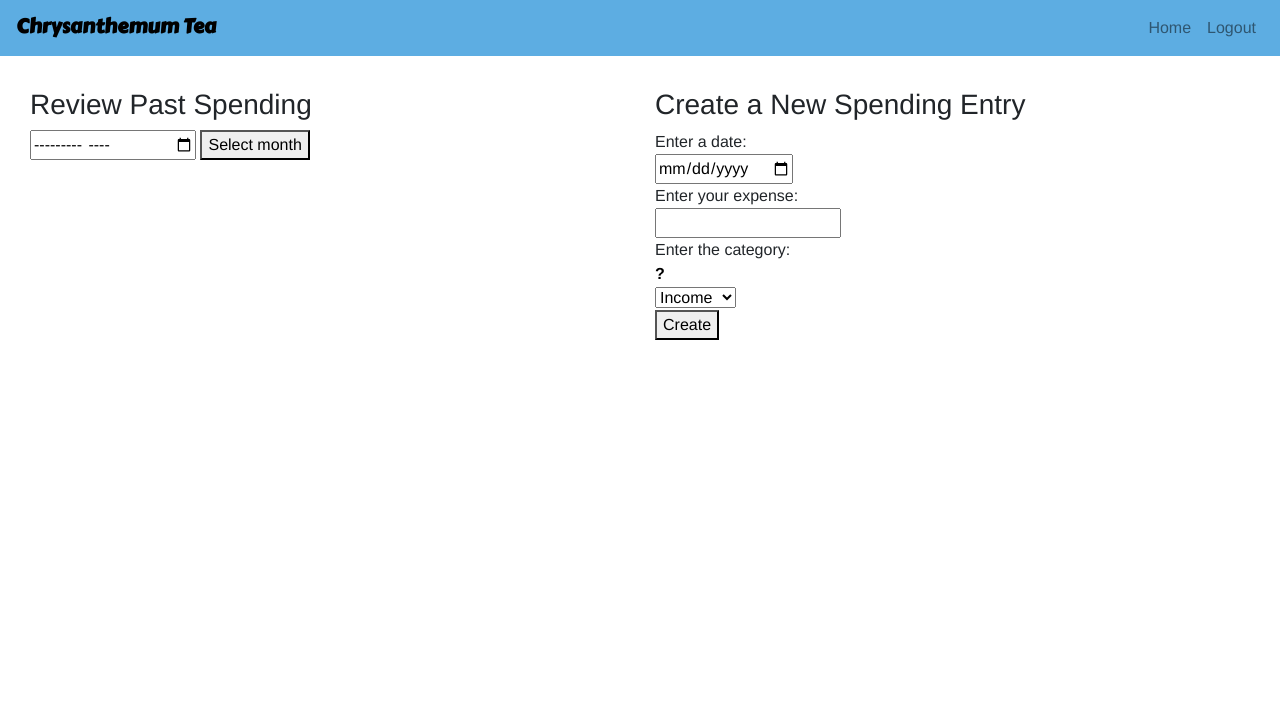
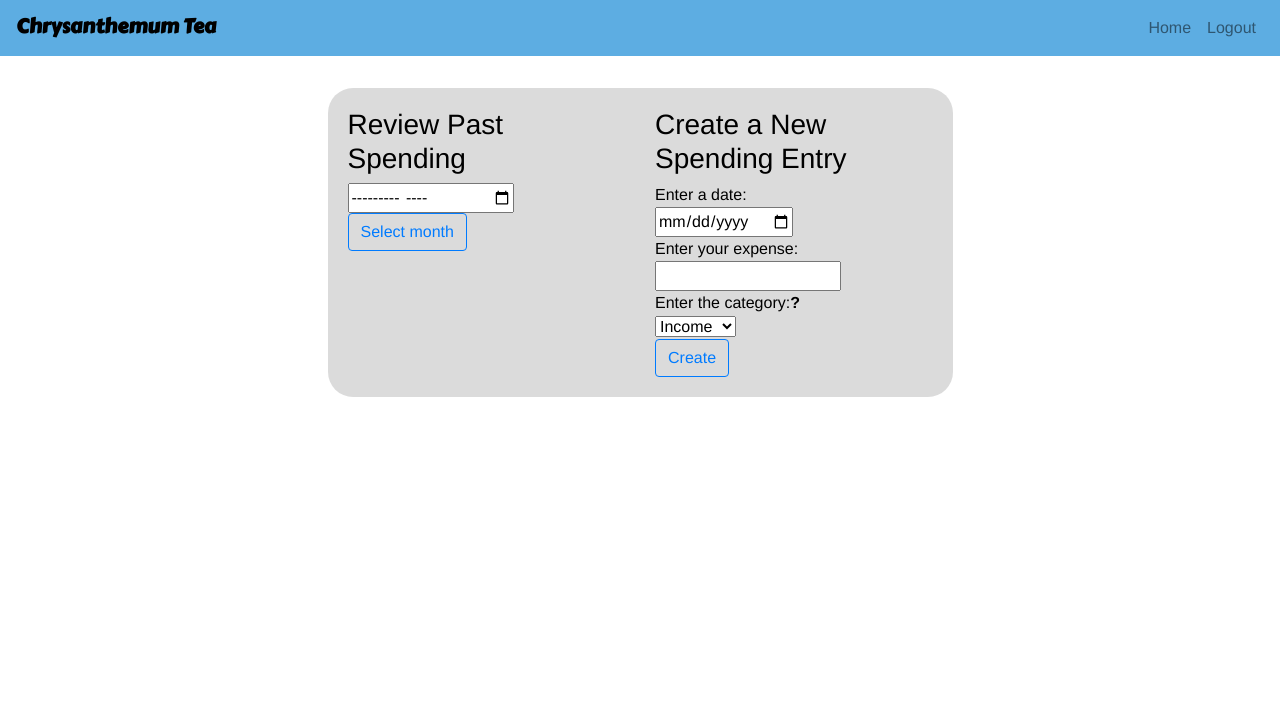
Before and after one commit to KennethChin0/Chrysanthemum-Tea, a Flask app: template app/templates/profile.html in a window 1280 px wide. Shown: the top 724 px of the page. Run offline with Flask 2, Linux system fonts and the light colour scheme; the template is opened without the code that fills it, so the values that code supplies are empty; some libraries are stand-ins or nearby versions.

Commit message:
front end

```diff
--- a/app/static/profile.js
+++ b/app/static/profile.js
@@ -47,6 +47,8 @@ var render = function(e){//displays all entries of this month
             var addRemove = document.createElement("form")
             var removeButton = document.createElement("input")
             var dateInput = document.createElement("input")
+            var div = document.createElement("div");
+            div.classList.add("entry")
             dateInput.id = "dateInput"
             dateInput.name = "dateInput"
             dateInput.value = data[i][1]
@@ -63,7 +65,8 @@ var render = function(e){//displays all entries of this month
             categoryInput.type = "hidden"
             addRemove.method="POST"
             addRemove.action="/removeEntry"
-            removeButton.type = "submit"
+            removeButton.type = "button"
+            removeButton.className = "btn btn-outline-primary""
             removeButton.value="remove"
             addRemove.appendChild(dateInput)
             addRemove.appendChild(expenseInput)
@@ -71,6 +74,7 @@ var render = function(e){//displays all entries of this month
             addRemove.appendChild(removeButton)
             var addNewLine = document.createElement("br")
 
+            x.appendChild(div)
             x.appendChild(addDate)
             x.appendChild(addExpense)
             x.appendChild(addCategory)
--- a/app/templates/profile.html
+++ b/app/templates/profile.html
@@ -3,11 +3,18 @@
 
 {% block css %}
 <style>
+  .entry{
+    display: inline;
+    background-color: black;
+  }
+    .data {
+    display: inline;
+  }
     .block_container {
         display: inline;
     }
 
-    .container {
+    .container-fluid {
         /* position:absolute;
         left:50%;
         top:50%;
@@ -17,6 +24,17 @@
         width:50%;
         padding: 20px;
         border-radius: 25px; */
+        background: rgba(204, 204, 204, 0.7);
+        /* background-color: #576066; */
+        width:50%;
+        padding: 20px;
+        border-radius: 25px;
+    }
+    h3 {
+      color: black;
+    }
+    body {
+      color: black;
     }
 
     .submitLink {
@@ -31,6 +49,7 @@
         position: absolute;
         cursor: default;
         float: right;
+        display: inline;
     }
 
     .help-tip:before {
@@ -113,7 +132,7 @@
                 <div class="row">
                     <div class="col-sm">
                         <input type="month" id="month" name="month">
-                        <button type="button" id="monthButton">Select month</button>
+                        <button class = "btn btn-outline-primary" type="button" id="monthButton">Select month</button>
                     </div>
                 </div>
                 <!-- <form action="" method="post">
@@ -144,7 +163,6 @@
                                 expenses.</p>
                         </div>
                     </div>
-                    <br>
                     <select name="category">
                         <option value="income">Income</option>
                         <option value="food">Food</option>
@@ -153,19 +171,20 @@
                         <option value="other">Other</option>
                     </select>
                     <br>
-                    <button type="submit" id="entryButton">Create</button>
+                    <button class="btn btn-outline-primary" type="submit" id="entryButton">Create</button>
                 </form>
             </div>
         </div>
-    </div>
-</div>
+
+
 
 <input id="data" name="data" type="hidden" value="{{data}}">
 
 <div id="total"></div>
 
 <div id="display"></div>
-
+</div>
+</div>
 <br><br><br>
 
 <script src="static/profile.js"></script>
```
Also changed, not shown: app/Info.db.
